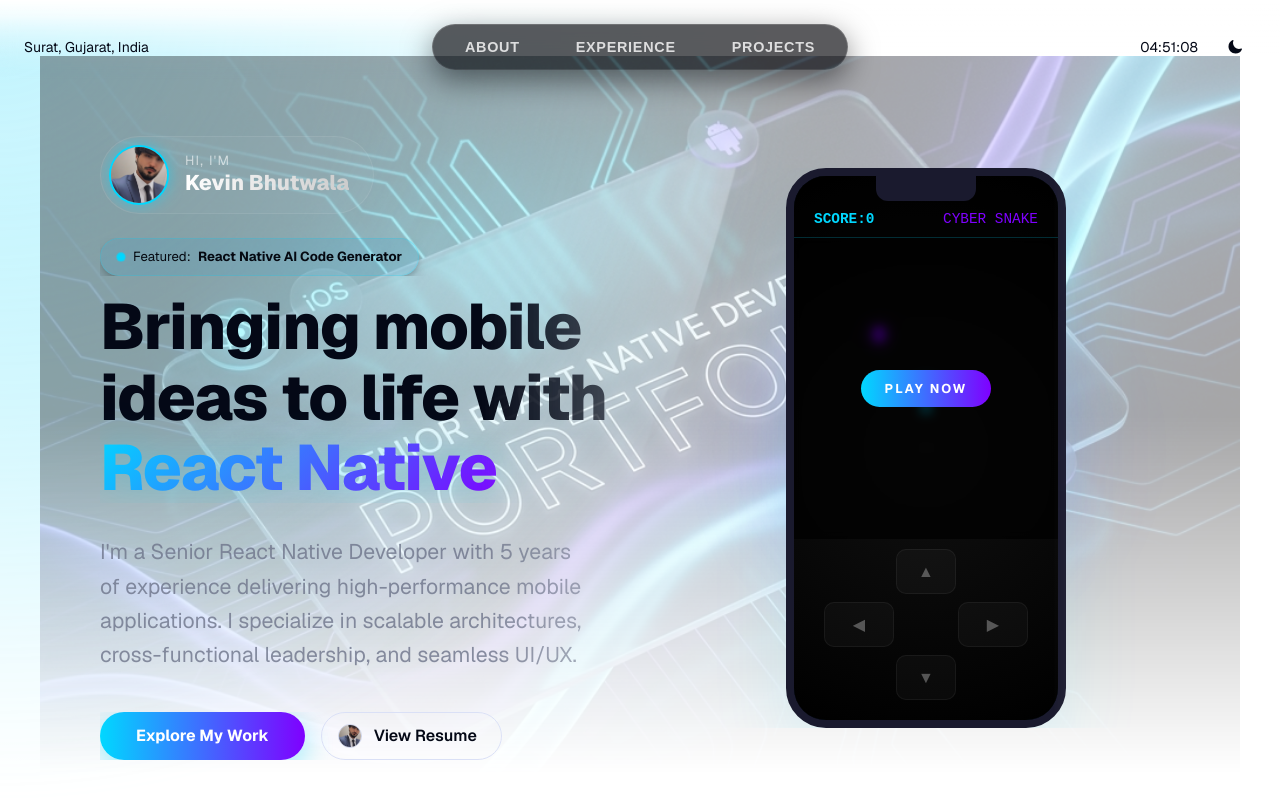
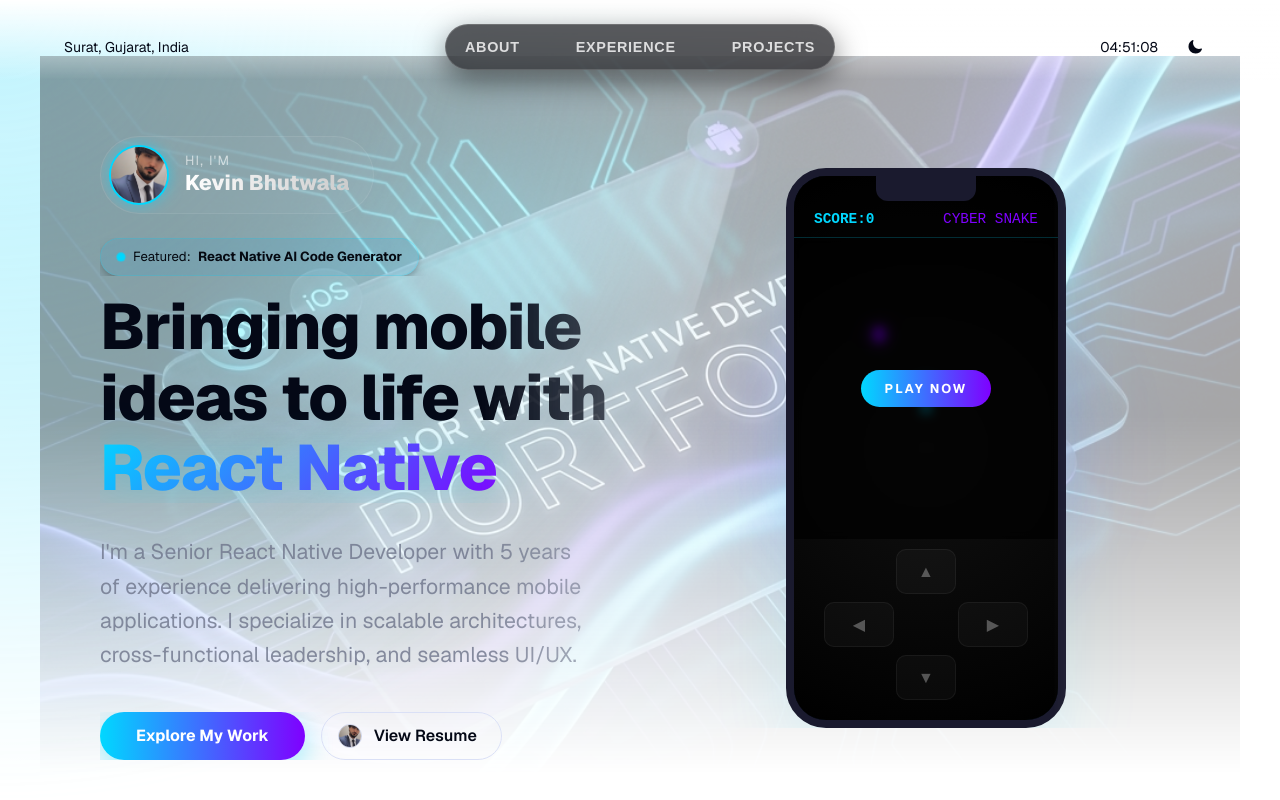
Before and after one commit to kevinbhutwala/Portfolio, a Next.js app: page / in a window 1280 px wide. Shown: the top 800 px of the page. Built offline with nearby package versions, Linux system fonts and the light colour scheme.

Commit message:
fix: bypass once-ui z-index class limitations by aggressively injecting inline css rules

```diff
--- a/src/components/Header.tsx
+++ b/src/components/Header.tsx
@@ -75,19 +75,21 @@
 
   return (
     <>
-      <Fade hide="s" fillWidth position="fixed" height="80" zIndex={999} />
+      <div style={{ position: "fixed", top: 0, left: 0, width: "100%", height: "80px", zIndex: 998, pointerEvents: "none", background: "linear-gradient(to bottom, var(--page-background) 0%, transparent 100%)" }} className="nav-fade" />
 
-      <Flex
-        position="fixed"
-        top="0"
-        left="0"
-        as="header"
-        zIndex={9999}
-        fillWidth
-        padding="24"
-        horizontal="space-between"
-        vertical="center"
-        style={{ pointerEvents: "none" }}
+      <header
+        style={{
+          position: "fixed",
+          top: 0,
+          left: 0,
+          width: "100%",
+          padding: "24px 5%",
+          display: "flex",
+          justifyContent: "space-between",
+          alignItems: "center",
+          zIndex: 9999,
+          pointerEvents: "none"
+        }}
       >
         <Flex fillWidth vertical="center" textVariant="body-default-s" hide="s" style={{ pointerEvents: "auto" }}>
           {display.location && <Flex>{person.location}</Flex>}
@@ -127,7 +129,7 @@
           <Flex hide="s">{display.time && <TimeDisplay timeZone={person.timezone} />}</Flex>
           {display.themeSwitcher && <ThemeToggle />}
         </Flex>
-      </Flex>
+      </header>
 
       <style dangerouslySetInnerHTML={{__html: `
         .nav-group {
```
